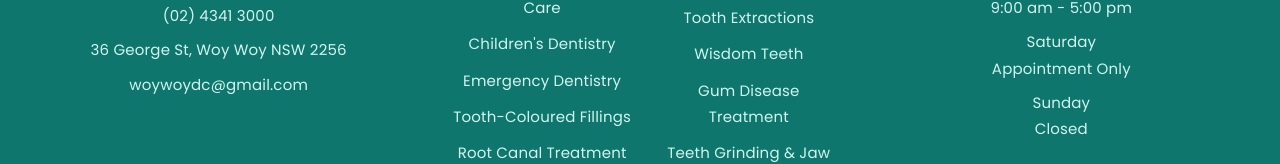
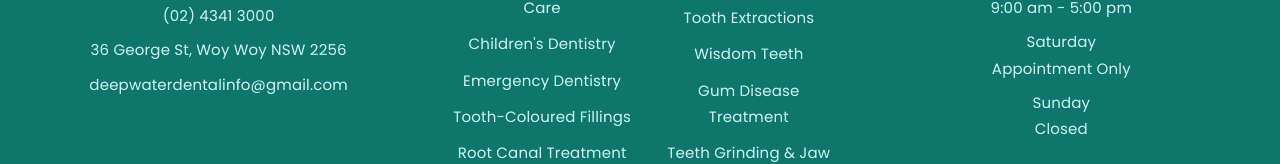
Before and after one commit to katnguyen2301-ops/Deepwater-website, a React (Vite) app: page /contact in a window 1280 px wide. Shown: the part 2126-2290 px from the top of the page. Built offline with nearby package versions, Linux system fonts and the light colour scheme.

Commit message:
Update locations.js

```diff
--- a/src/data/locations.js
+++ b/src/data/locations.js
@@ -4,7 +4,7 @@ const locations = [
     name: 'Deepwater Dental & Cosmetics',
     tagline: 'General & Cosmetic Dentistry Clinic',
     phone: '(02) 4341 3000',
-    email: 'woywoydc@gmail.com',
+    email: 'deepwaterdentalinfo@gmail.com',
     address: '36 George St, Woy Woy NSW 2256',
     bookingUrl:
       'https://www.hotdoc.com.au/medical-centres/woy-woy-NSW-2256/deepwater-dental-cosmetics/doctors',
```
